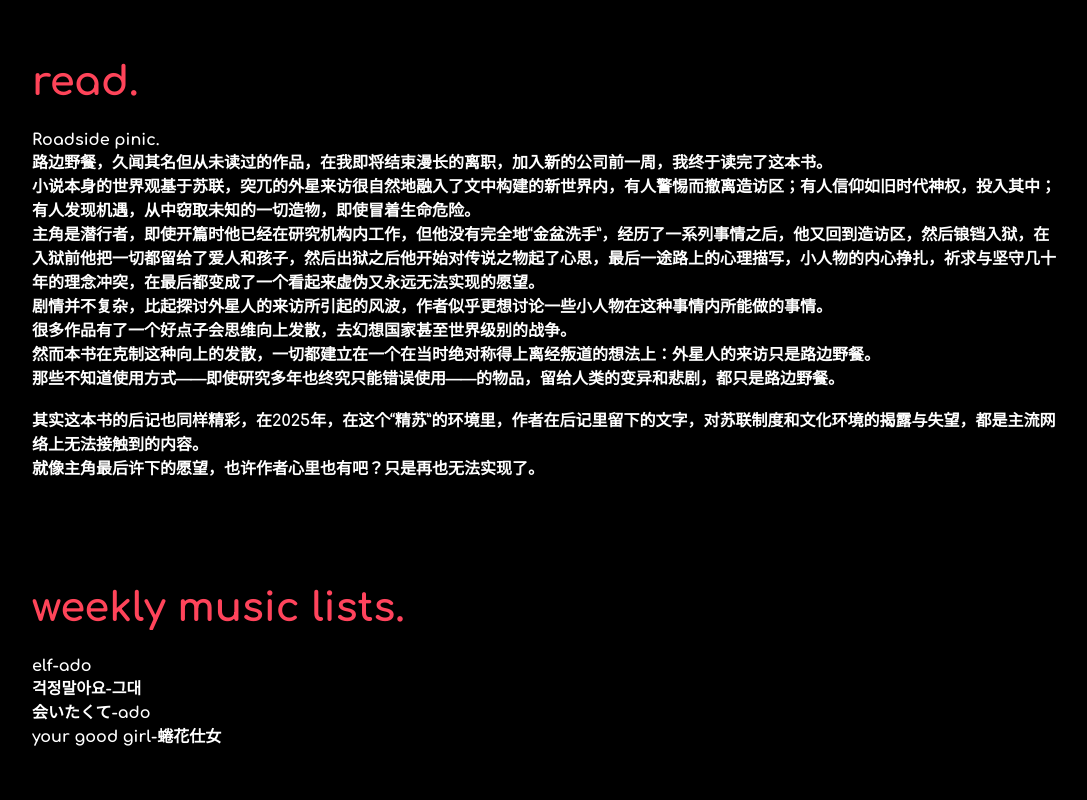
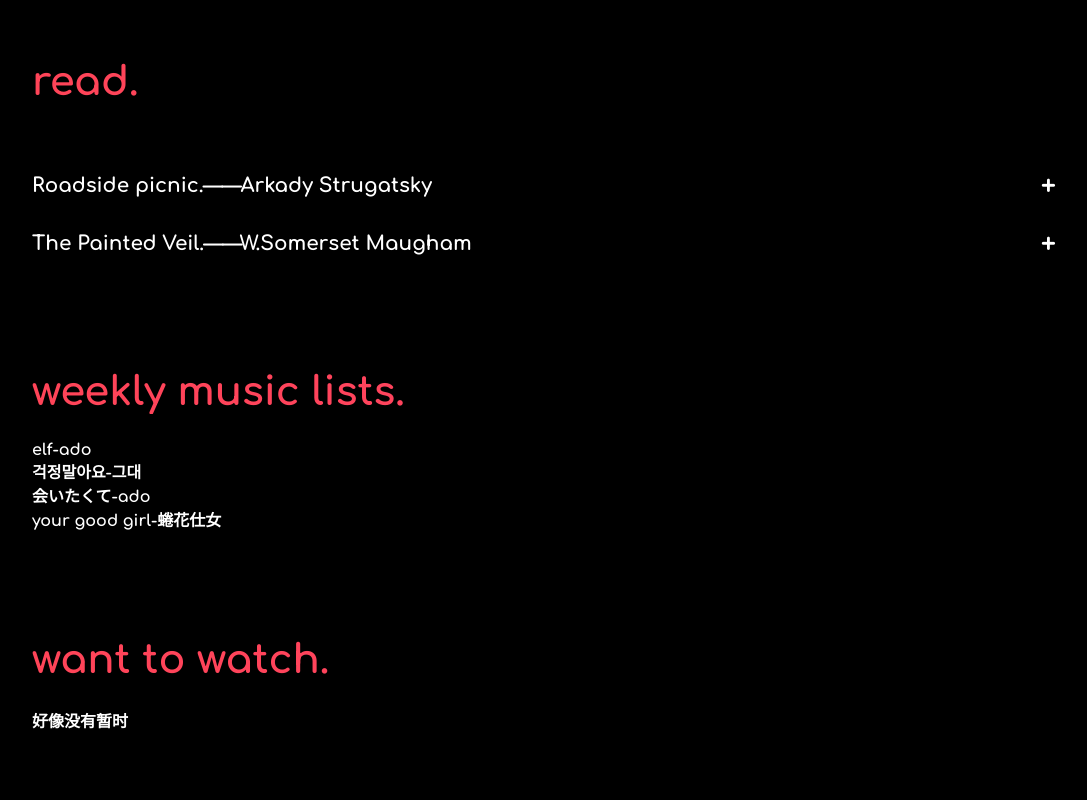
Before and after one commit to SodaSolas/SodaNomore, a plain HTML site: page somethings/somethings.html in a window 1280 px wide. Shown: the part 840-1640 px from the top of the page, without its empty margins (96-1183 px from the left). Drawn offline with nearby package versions, Linux system fonts and the light colour scheme.

Commit message:
update details

```diff
--- a/somethings/somethings.css
+++ b/somethings/somethings.css
@@ -194,6 +194,60 @@ body,html {
         padding:8px 20px;
     }
 }
+折叠展开相关
+details[open] summary ~ * {
+  animation: open 0.3s ease-in-out;
+}
+
+@keyframes open {
+  0% {
+    opacity: 0;
+  }
+  100% {
+    opacity: 1;
+  }
+}
+details summary::-webkit-details-marker {
+  display: none;
+}
+
+details summary {
+  width: 100%;
+  padding: 0.5rem 0;
+  border-top: 1px solid black;
+  position: relative;
+  cursor: pointer;
+  font-size: 1.25rem;
+  font-weight: 300;
+  list-style: none;
+}
+
+details summary:after {
+  content: "+";
+  color: white;
+  position: absolute;
+  font-size: 1.75rem;
+  line-height: 0;
+  margin-top: 0.75rem;
+  right: 0;
+  font-weight: 200;
+  transform-origin: center;
+  transition: 200ms linear;
+}
+details[open] summary:after {
+  transform: rotate(45deg);
+  font-size: 2rem;
+}
+details summary {
+  outline: 0;
+}
+details p {
+  font-size: 0.95rem;
+  margin: 0 0 1rem;
+  padding-top: 1rem;
+}
+
+
 #footer {
     width:100%;
     padding:10vh 0px;
--- a/somethings/somethings.html
+++ b/somethings/somethings.html
@@ -38,17 +38,27 @@
                  <h1>read.</h1>
                  <div>
                         <p>
-                           Roadside pinic.<br>
-                           路边野餐，久闻其名但从未读过的作品，在我即将结束漫长的离职，加入新的公司前一周，我终于读完了这本书。<br>
-                           小说本身的世界观基于苏联，突兀的外星来访很自然地融入了文中构建的新世界内，有人警惕而撤离造访区；有人信仰如旧时代神权，投入其中；有人发现机遇，从中窃取未知的一切造物，即使冒着生命危险。<br>
-                           主角是潜行者，即使开篇时他已经在研究机构内工作，但他没有完全地“金盆洗手”，经历了一系列事情之后，他又回到造访区，然后锒铛入狱，在入狱前他把一切都留给了爱人和孩子，然后出狱之后他开始对传说之物起了心思，最后一途路上的心理描写，小人物的内心挣扎，祈求与坚守几十年的理念冲突，在最后都变成了一个看起来虚伪又永远无法实现的愿望。<br>
-                           剧情并不复杂，比起探讨外星人的来访所引起的风波，作者似乎更想讨论一些小人物在这种事情内所能做的事情。<br>
-                           很多作品有了一个好点子会思维向上发散，去幻想国家甚至世界级别的战争。<br>
-                           然而本书在克制这种向上的发散，一切都建立在一个在当时绝对称得上离经叛道的想法上：外星人的来访只是路边野餐。<br>
-                           那些不知道使用方式——即使研究多年也终究只能错误使用——的物品，留给人类的变异和悲剧，都只是路边野餐。<br>
-<br>
-                           其实这本书的后记也同样精彩，在2025年，在这个“精苏”的环境里，作者在后记里留下的文字，对苏联制度和文化环境的揭露与失望，都是主流网络上无法接触到的内容。<br>
-                           就像主角最后许下的愿望，也许作者心里也有吧？只是再也无法实现了。<br>
+                           <br>
+                           <details>
+                            <summary>Roadside picnic.——Arkady Strugatsky</summary>
+                                《路边野餐》的故事背景设定在一次外星事件——“造访”之后。该事件在地球上的多个地点同时发生，持续了两天。当地居民从未见过外星人本身，也未见过他们的到来和离开方式，他们只生活在六个“造访区”中相对较小的区域内，每个区域只有几平方公里。这些区域表现出人类无法理解的奇怪且危险的现象，并且包含具有无法解释特性的物品。小说的标题源自角色瓦伦丁·皮尔曼博士提出的类比，他将“造访”比作一次野餐。<br><br>
+
+                                路边野餐，久闻其名但从未读过的作品，在我即将结束漫长的离职，加入新的公司前一周，我终于读完了这本书。<br>
+                               小说本身的世界观基于苏联，突兀的外星来访很自然地融入了文中构建的新世界内，有人警惕而撤离造访区；有人信仰如旧时代神权，投入其中；有人发现机遇，从中窃取未知的一切造物，即使冒着生命危险。<br>
+                               主角是潜行者，即使开篇时他已经在研究机构内工作，但他没有完全地“金盆洗手”，经历了一系列事情之后，他又回到造访区，然后锒铛入狱，在入狱前他把一切都留给了爱人和孩子，然后出狱之后他开始对传说之物起了心思，最后一途路上的心理描写，小人物的内心挣扎，祈求与坚守几十年的理念冲突，在最后都变成了一个看起来虚伪又永远无法实现的愿望。<br>
+                               剧情并不复杂，比起探讨外星人的来访所引起的风波，作者似乎更想讨论一些小人物在这种环境内所能做的事情。<br>
+                               很多作品有了一个好点子会思维向上发散，去幻想国家甚至世界级别的战争。
+                               然而本书在克制这种向上的发散，一切都建立在在当时绝对称得上离经叛道的想法上：外星人的来访只是路边野餐。<br>
+                               那些不知道使用方式——即使研究多年也终究只能错误使用——的物品，留给人类的变异和悲剧，都只是路边野餐。<br> <br>
+
+                               其实这本书的后记也同样精彩，在2025年，在这个“精苏”的环境里，作者在后记里留下的文字，对苏联制度和文化环境的揭露与失望，都是主流网络上无法接触到的内容。<br>
+                               就像主角最后许下的愿望，也许作者心里也有吧？只是再也无法实现了。<br>
+                            </details>
+                            <br>
+                           <details>
+                               <summary>The Painted Veil.——W.Somerset Maugham</summary>
+                               面纱，在读。
+                           </details>
                         </p>
                  </div>
              </div>
```
